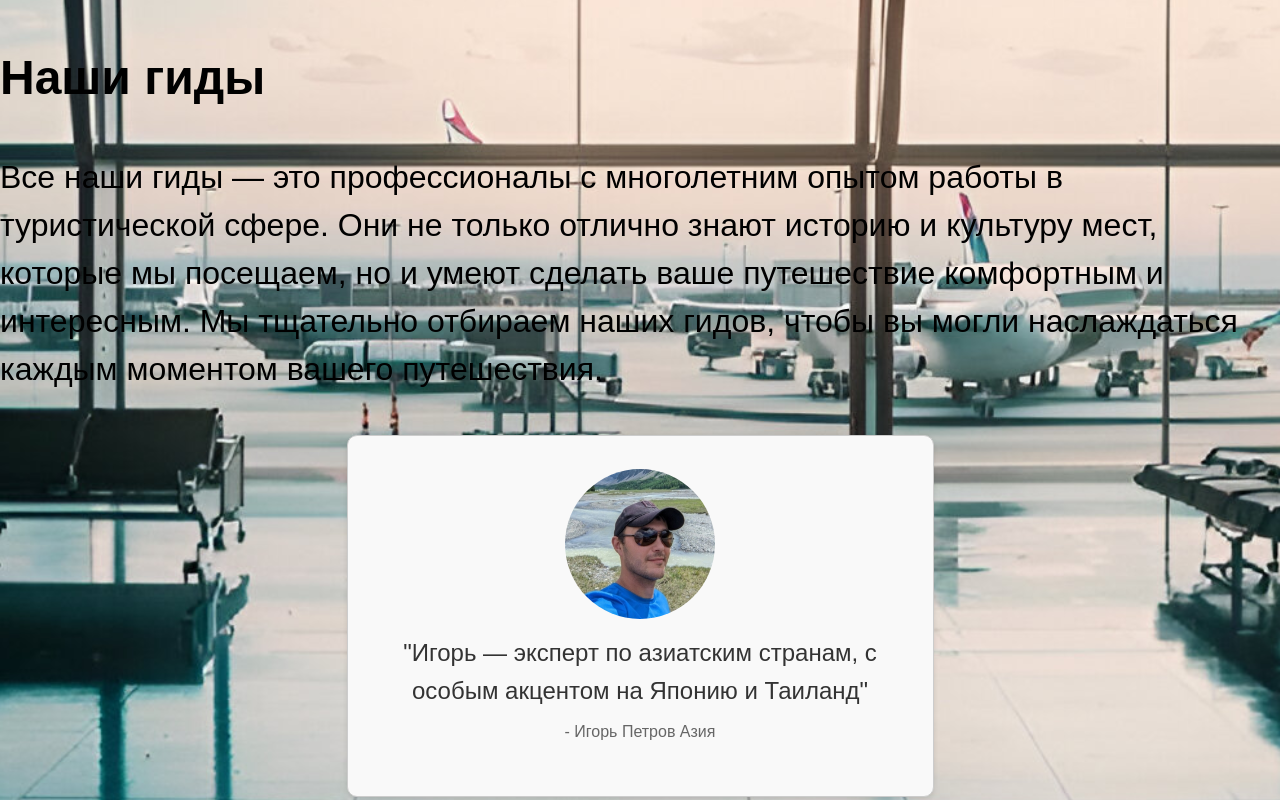
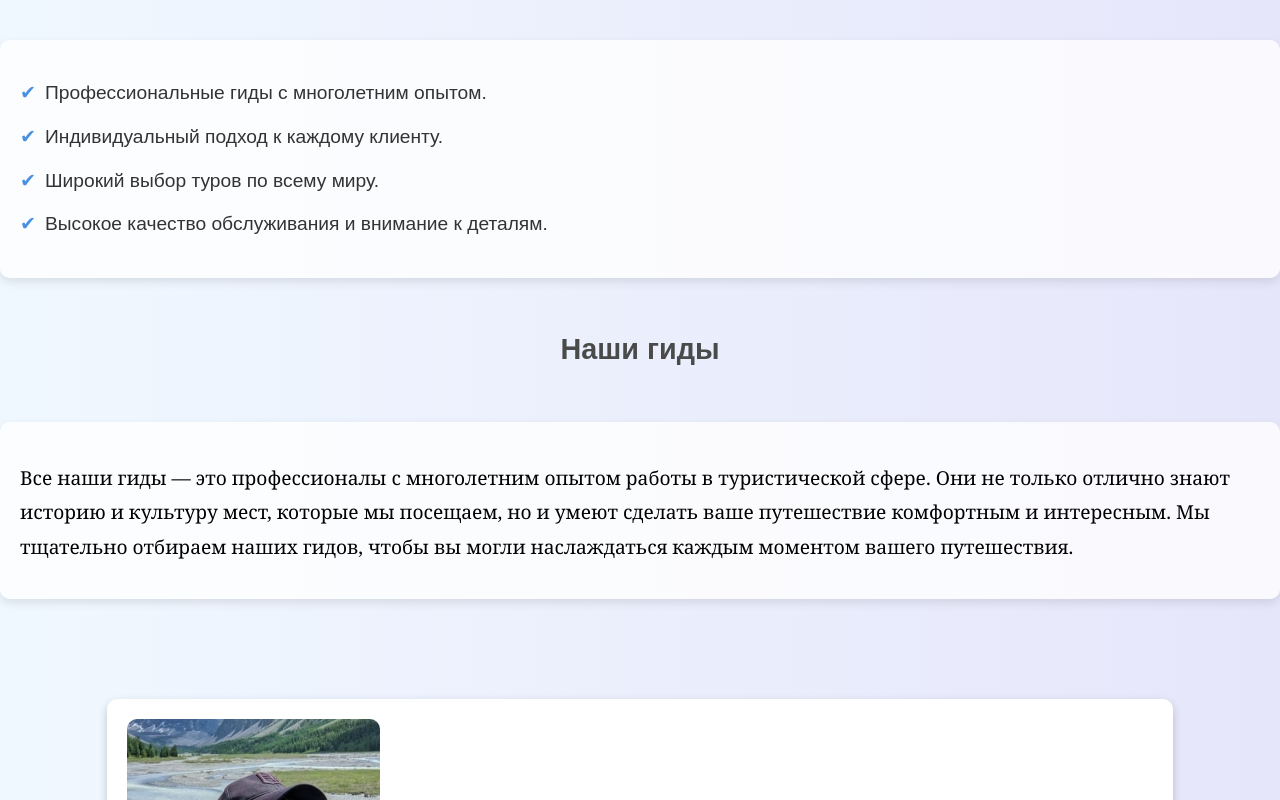
Before and after one commit to darttusin/travel-site, a React (Vite) app: page /about in a window 1280 px wide. Shown: the part 520-1320 px from the top of the page. Built offline with nearby package versions, Linux system fonts and the light colour scheme; a web font is replaced by a local one.

Commit message:
remake about

```diff
--- a/src/components/footer/Footer.module.css
+++ b/src/components/footer/Footer.module.css
@@ -10,4 +10,5 @@ footer {
   margin: 20px;
   text-align: center;
   color: black;
+  padding-top: 20px;
 }
--- a/src/pages/About.css
+++ b/src/pages/About.css
@@ -1,10 +1,54 @@
 .main-content-about {
   padding-top: 80px;
   color: black;
-  font-size: 2rem;
-  background-image: url('../assets/images/airplane.jpeg');
+  font-size: 1.2rem;
+  background: linear-gradient(to right, #f0f8ff, #e6e6fa);
   background-size: cover;
   background-position: center;
+}
+
+.main-content-about h1, h2 {
+  color: #4a4a4a;
+  font-family: 'Arial', sans-serif;
+  margin-bottom: 20px;
+  text-align: center;
+}
+
+.section {
+  background-color: rgba(255, 255, 255, 0.8);
+  border-radius: 10px;
+  padding: 20px;
+  margin-bottom: 20px;
+  box-shadow: 0 4px 10px rgba(0, 0, 0, 0.1);
+  margin: 50px auto;
+  max-width: 1500px;
+}
+
+.main-content-about p {
+  line-height: 1.8;
+  margin-bottom: 15px;
+  font-family: 'Georgia', serif;
+}
+
+.main-content-about ul {
+  list-style-type: none;
+  margin-left: 0;
+  padding: 0;
+}
+
+.main-content-about ul li {
+  position: relative;
+  margin-bottom: 15px;
+  padding-left: 25px;
+  color: #333;
+}
+
+.main-content-about ul li::before {
+  content: '✔';
+  position: absolute;
+  left: 0;
+  color: #4a90e2;
+  font-size: 1.2rem;
 }
 
 .review-slider {
@@ -16,20 +60,23 @@
 }
 
 .review-card {
-  border: 1px solid #ccc;
+  background-color: #ffffff;
   border-radius: 10px;
-  padding: 30px;
-  margin: 10px;
-  width: 525px;
-  height: 300px;
-  display: flex;
-  flex-direction: column;
-  align-items: center;
-  justify-content: center;
-  text-align: center;
-  background-color: #f9f9f9;
-  box-shadow: 0 2px 5px rgba(0, 0, 0, 0.1);
-  transition: opacity 0.5s ease, transform 0.5s ease;
+  padding: 20px;
+  box-shadow: 0 4px 10px rgba(0, 0, 0, 0.2);
+  transition: transform 0.3s, box-shadow 0.3s;
+  margin: 50px;
+}
+
+.review-card:hover {
+  transform: translateY(-5px);
+  box-shadow: 0 6px 15px rgba(0, 0, 0, 0.3);
+}
+
+.review-card img {
+  border-radius: 10px;
+  max-width: 100%;
+  height: auto;
 }
 
 .review-card.hidden {
@@ -40,14 +87,6 @@
 .review-card.visible {
   opacity: 1;
   transform: translateY(0);
-}
-
-.review-card img {
-  border-radius: 50%;
-  width: 150px;
-  height: 150px;
-  object-fit: cover;
-  margin-bottom: 15px;
 }
 
 .review-card p {
--- a/src/pages/About.tsx
+++ b/src/pages/About.tsx
@@ -23,14 +23,6 @@ function About() {
     }, 500);
 
   };
-
-  // const prevReview = () => {
-  //   setCurrentIndex((prevIndex) => (prevIndex - 1 + reviews.length) % reviews.length);
-  // };
-
-  // const prevReviewGid = () => {
-  //   setCurrentIndexGid((prevIndex) => (prevIndex - 1 + gids.length) % gids.length);
-  // };
 
   const reviews = [
     {
@@ -79,37 +71,46 @@ function About() {
   return (
     <div className="main-content-about">
       <h1>О нас</h1>
+        <div className="section">
           <p>
             Мы — компания "Мир Путешествий", и наша цель — подарить вам незабываемые впечатления от путешествий по самым красивым уголкам мира.
             С момента нашего основания в 2010 году, мы стремимся предоставить нашим клиентам только лучшие туры и сервис.
           </p>
+        </div>
+
+        <h2>Почему выбирают нас?</h2>
+        <div className="section">
+          <ul>
+            <li>Профессиональные гиды с многолетним опытом.</li>
+            <li>Индивидуальный подход к каждому клиенту.</li>
+            <li>Широкий выбор туров по всему миру.</li>
+            <li>Высокое качество обслуживания и внимание к деталям.</li>
+          </ul>
+        </div>
 
         <h2>Наши гиды</h2>
-
+        <div className="section">
           <p>
             Все наши гиды — это профессионалы с многолетним опытом работы в туристической сфере. Они не только отлично знают историю и культуру мест, которые мы посещаем, но и умеют сделать ваше путешествие комфортным и интересным.
             Мы тщательно отбираем наших гидов, чтобы вы могли наслаждаться каждым моментом вашего путешествия.
           </p>
+        </div>
 
         <div className="review-slider">
-          {/* <button className="nav-button" onClick={prevReviewGid}>❮</button> */}
           <div className={`review-card ${visible ? 'visible' : 'hidden'}`}>
             <img src={gids[currentIndexGid].img_path}/>
             <p>"{gids[currentIndexGid].text}"</p>
             <footer>- {gids[currentIndexGid].gid} {gids[currentIndexGid].direction}</footer>
           </div>
-          {/* <button className="nav-button" onClick={nextReviewGid}>❯</button> */}
         </div>
 
       <h2>Отзывы наших клиентов</h2>
 
       <div className="review-slider">
-        {/* <button className="nav-button" onClick={prevReview}>❮</button> */}
         <div className={`review-card ${visible ? 'visible' : 'hidden'}`}>
           <p>"{reviews[currentIndex].text}"</p>
           <footer>- {reviews[currentIndex].author}</footer>
         </div>
-        {/* <button className="nav-button" onClick={nextReview}>❯</button> */}
       </div>
 
     </div>
--- a/src/pages/Tours.css
+++ b/src/pages/Tours.css
@@ -1,3 +1,53 @@
 .main-content {
-    padding-top: 80px;
-  }
+  padding: 40px 20px;
+  text-align: center;
+}
+
+.tours-container {
+  display: flex;
+  flex-wrap: wrap;
+  justify-content: center;
+  gap: 20px;
+}
+
+.tour-card {
+  background-color: #e0f7fa;
+  border-radius: 10px;
+  box-shadow: 0 6px 15px rgba(0, 0, 0, 0.2);
+  padding: 20px;
+  max-width: 300px;
+  text-align: left;
+  transition: transform 0.3s;
+}
+
+.tour-card h2 {
+  color: #00796b;
+}
+
+.tour-card p {
+  color: #004d40;
+}
+
+.tour-price {
+  font-weight: bold;
+  color: #d32f2f;
+}
+
+.btn {
+  background-color: #00796b;
+  color: white;
+  border: none;
+  border-radius: 5px;
+  padding: 10px 15px;
+  cursor: pointer;
+  transition: background-color 0.3s;
+}
+
+.btn:hover {
+  background-color: #004d40;
+}
+
+.tour-image {
+  width: 100%;
+  border-radius: 10px;
+}
--- a/src/pages/Tours.tsx
+++ b/src/pages/Tours.tsx
@@ -1,10 +1,42 @@
 import './Tours.css';
+
+const tours = [
+  {
+    title: "Тур по Европе",
+    description: "Исследуйте самые красивые города Европы с опытным гидом.",
+    price: "€1200",
+    image: "/src/assets/tours/europe.jpg"
+  },
+  {
+    title: "Приключения в Азии",
+    description: "Уникальные приключения в странах Азии, от пляжей до гор.",
+    price: "€1500",
+    image: "/src/assets/tours/asia.jpg"
+  },
+  {
+    title: "Круиз по Карибам",
+    description: "Наслаждайтесь солнцем и морем на борту нашего круизного лайнера.",
+    price: "€2000",
+    image: "/src/assets/tours/caribbean.jpg"
+  },
+];
 
 function Tours() {
   return (
     <div className="main-content">
       <h1>Туры</h1>
       <p>Посмотрите наши доступные туры и выберите лучший для себя!</p>
+      <div className="tours-container">
+        {tours.map((tour, index) => (
+          <div className="tour-card" key={index}>
+            <img src={tour.image} alt={tour.title} className="tour-image" />
+            <h2>{tour.title}</h2>
+            <p>{tour.description}</p>
+            <p className="tour-price">{tour.price}</p>
+            <button className="btn">Узнать больше</button>
+          </div>
+        ))}
+      </div>
     </div>
   );
 }
```
Lines whose indentation alone changed are shown as unchanged.
